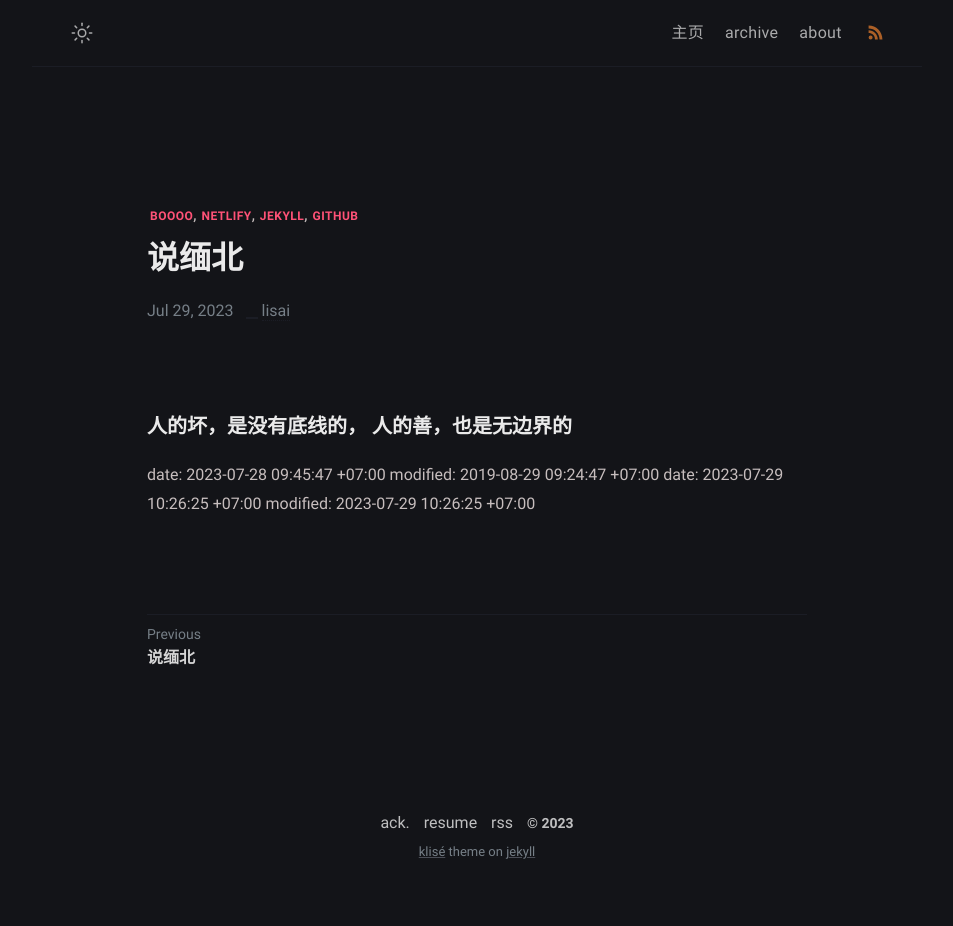
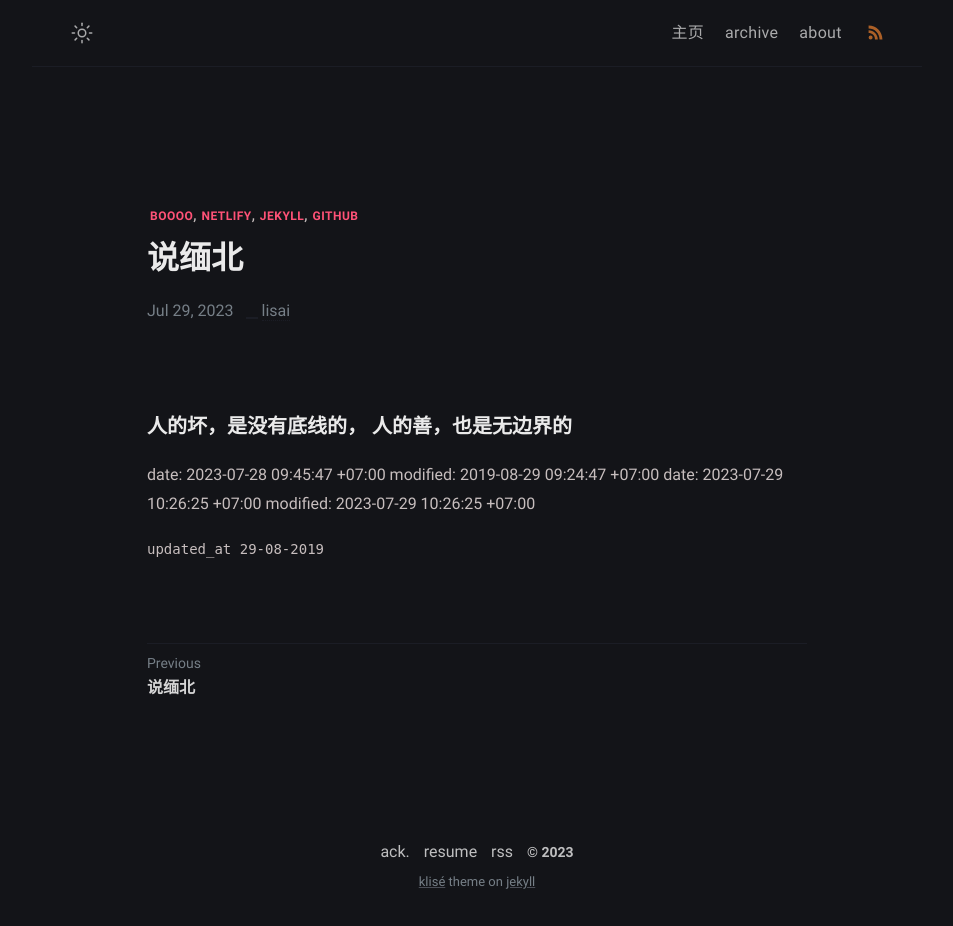
Before and after one commit to hello-lisai/hello-lisai-blog, a Jekyll site: the page built from _posts/2307290/2023-7-29-2307290.md, in a window 1280 px wide. Shown: the whole page, without its empty margins (163-1116 px from the left). Built offline with Jekyll 4.4.1, drawn with Linux system fonts in a browser that asks for light colours; some web fonts are replaced; before the commit the page ends 900 px from its top, so only the background shows below that.

Commit message:
Update 2023-7-29-2307290.md

```diff
--- a/_posts/2307290/2023-7-29-2307290.md
+++ b/_posts/2307290/2023-7-29-2307290.md
@@ -1,5 +1,6 @@
 ---
 title: 说缅北
+modified: 2019-08-29 09:24:47 +07:00
 tags: [boooo, netlify, jekyll, github]
 description: All the services are free, a source code this site placed on github repository and intergration with netlify service, another service that you can use is github page for hosting your own static site.
 ---
```
